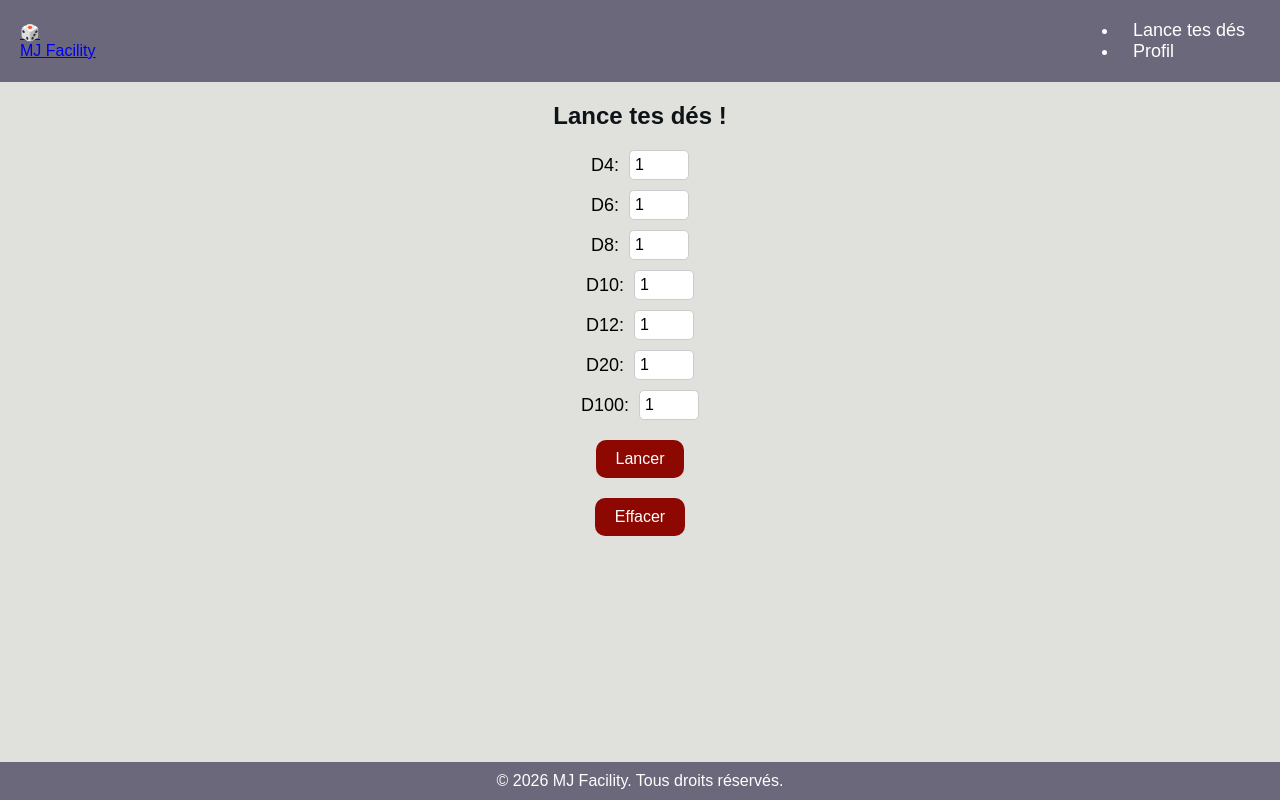
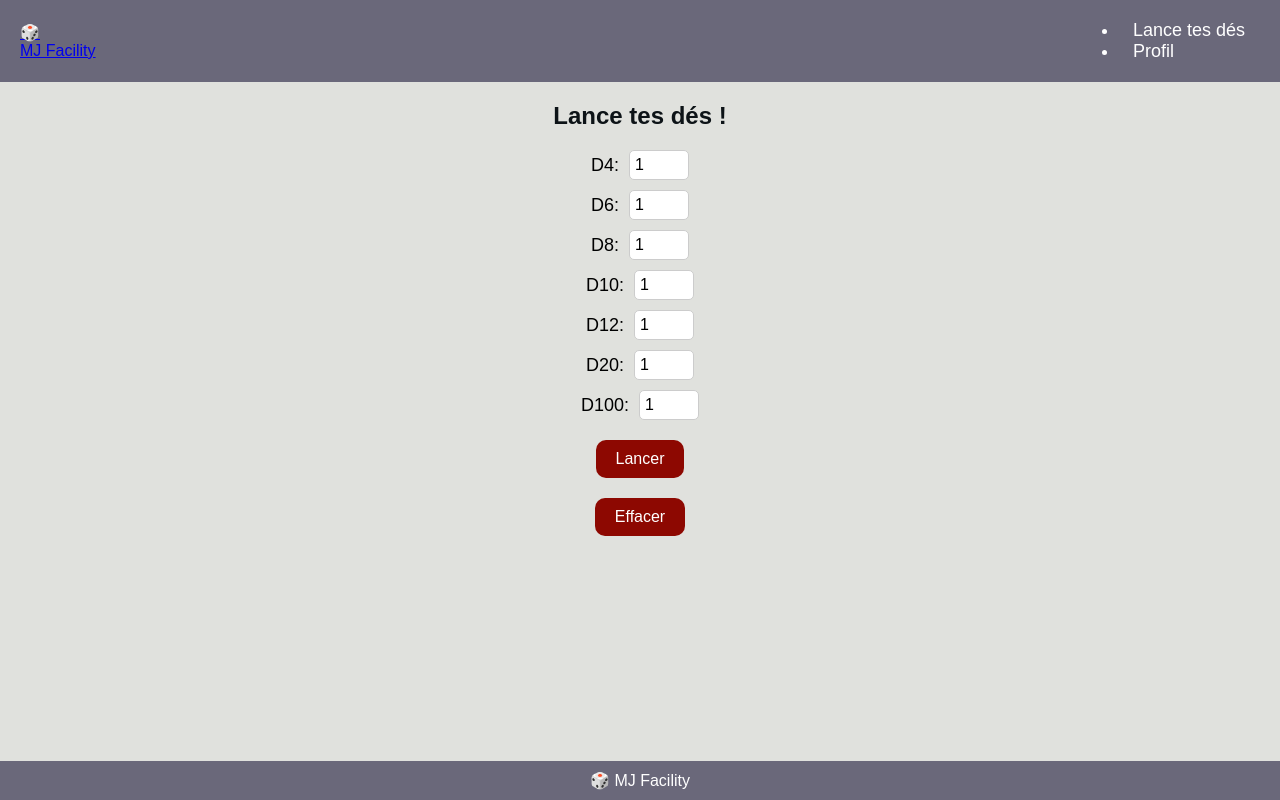
Before and after one commit to tifainehiaume-glitch/MJ-Facility, a plain HTML site: page index.html in a window 1280 px wide. Drawn offline with Linux system fonts and the light colour scheme.

Commit message:
update footer

```diff
--- a/index.html
+++ b/index.html
@@ -75,8 +75,11 @@
 
     </main>
 
-    <footer>
-        <p>&copy; 2026 MJ Facility. Tous droits réservés.</p>
+    <footer class="footer">
+        <div class="footer-left">
+            <span class="header-logo-dice">🎲</span>
+            <span class="header-logo-name">MJ Facility</span>
+        </div>
     </footer>
 </body>
 </html>
```
